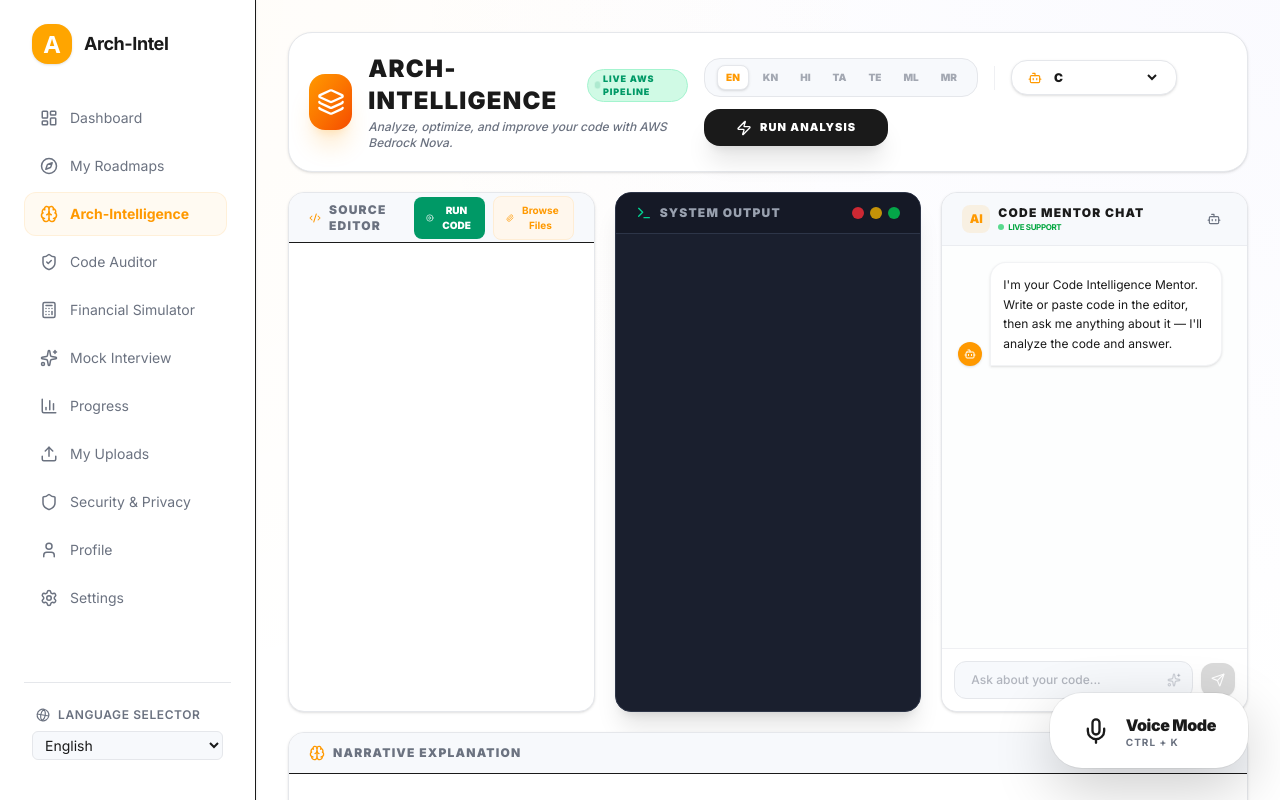
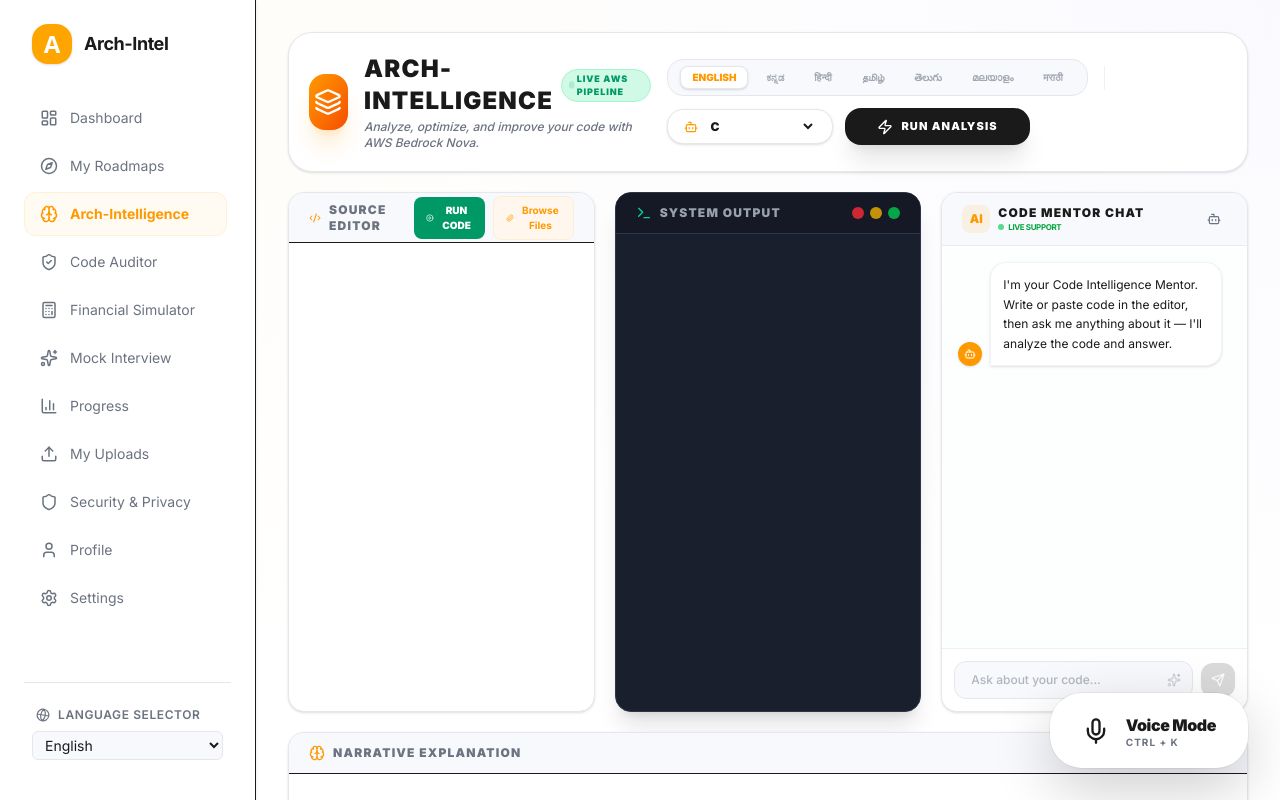
Before and after one commit to VIKASMH-Web/Arch-Intel, a Next.js app: page /en/arch-intel in a window 1280 px wide. Shown: the top 800 px of the page. Built offline with nearby package versions, Linux system fonts and the light colour scheme.

Commit message:
🚀 Added conversational context to Chat API + Animated full-name language switcher

```diff
--- a/src/app/[locale]/arch-intel/page.tsx
+++ b/src/app/[locale]/arch-intel/page.tsx
@@ -375,7 +375,8 @@ const ArchIntelPage = () => {
         body: JSON.stringify({
           code: codeContent,
           question: userInput,
-          locale: locale
+          locale: locale,
+          history: chatMessages.slice(-6) // Keep last 6 messages
         }),
       });
 
@@ -417,20 +418,28 @@ const ArchIntelPage = () => {
 
         <div className="flex items-center flex-wrap gap-3">
           {/* Language Switchers */}
-          <div className="flex items-center gap-1.5 bg-surface border border-border px-3 py-1.5 rounded-2xl">
-            {appLanguages.map(lang => (
+          <div className="flex items-center gap-1.5 bg-surface border border-border px-3 py-1.5 rounded-2xl relative">
+            {appLanguages.map(lang => {
+              const isActive = locale === lang.code;
+              return (
                 <button
                   key={lang.code}
                   onClick={() => handleLanguageChange(lang.code)}
-                className={`px-2 py-1 rounded-lg text-[10px] font-black uppercase transition-all ${
-                  locale === lang.code
-                    ? 'bg-white text-primary shadow-sm border border-border'
-                    : 'text-muted/60 hover:text-foreground'
+                  className={`relative px-3 py-1 rounded-lg text-[10px] font-black uppercase transition-colors z-10 ${
+                    isActive ? 'text-primary' : 'text-muted/60 hover:text-foreground'
                   }`}
                 >
-                {lang.code.toUpperCase()}
+                  {isActive && (
+                    <motion.div
+                      layoutId="activeLangBg"
+                      className="absolute inset-0 bg-white border border-border rounded-lg shadow-sm -z-10"
+                      transition={{ type: 'spring', stiffness: 300, damping: 30 }}
+                    />
+                  )}
+                  {lang.label}
                 </button>
-            ))}
+              );
+            })}
           </div>
 
           <div className="h-6 w-px bg-border/60 mx-1" />
--- a/src/app/api/arch-intel/chat/route.ts
+++ b/src/app/api/arch-intel/chat/route.ts
@@ -7,7 +7,11 @@ const BEDROCK_MODEL = "amazon.nova-lite-v1:0";
 
 export async function POST(req: Request) {
   try {
-    const { code, question, locale } = await req.json();
+    const { code, question, locale, history = [] } = await req.json();
+
+    const previousContext = history.length > 0
+      ? `\nPREVIOUS CONVERSATION CONTEXT:\n${history.map((h: any) => `${h.role === 'user' ? 'STUDENT' : 'MENTOR'}: ${h.content}`).join('\n')}\n`
+      : '';
 
     console.log(`[AWS BEDROCK] Chat request: "${question.substring(0, 40)}..."`);
 
@@ -23,7 +27,7 @@ RULES:
 
 CODE:
 ${code}
-
+${previousContext}
 STUDENT QUESTION:
 ${question}
 
```
Lines whose indentation alone changed are shown as unchanged.
